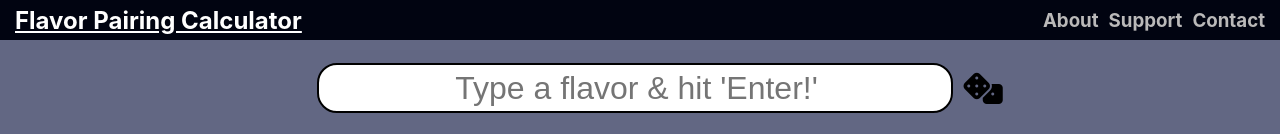
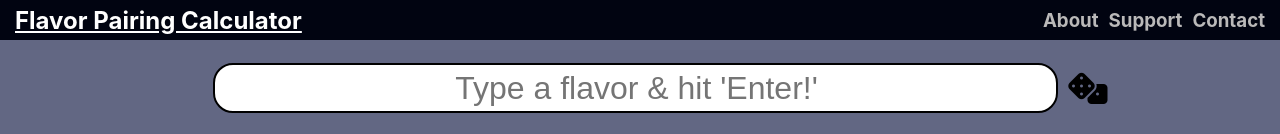
Before and after one commit to maximilian-hub/flavor-pairing-calculator, a React (Create React App) app in the folder client/: page / in a window 1280 px wide. Shown: the top 134 px of the page. Built offline with nearby package versions, Linux system fonts and the light colour scheme; no server answers.

Commit message:
Fixed searchbar sizing issue on mobile.

```diff
--- a/client/src/App.css
+++ b/client/src/App.css
@@ -274,8 +274,7 @@ li {
 }
 
 #inputfield {
-  flex: 2;
-  min-width: min-content;
+  flex: 4;
   max-width: none;
   text-align: center;
   font-size: xx-large;
```
